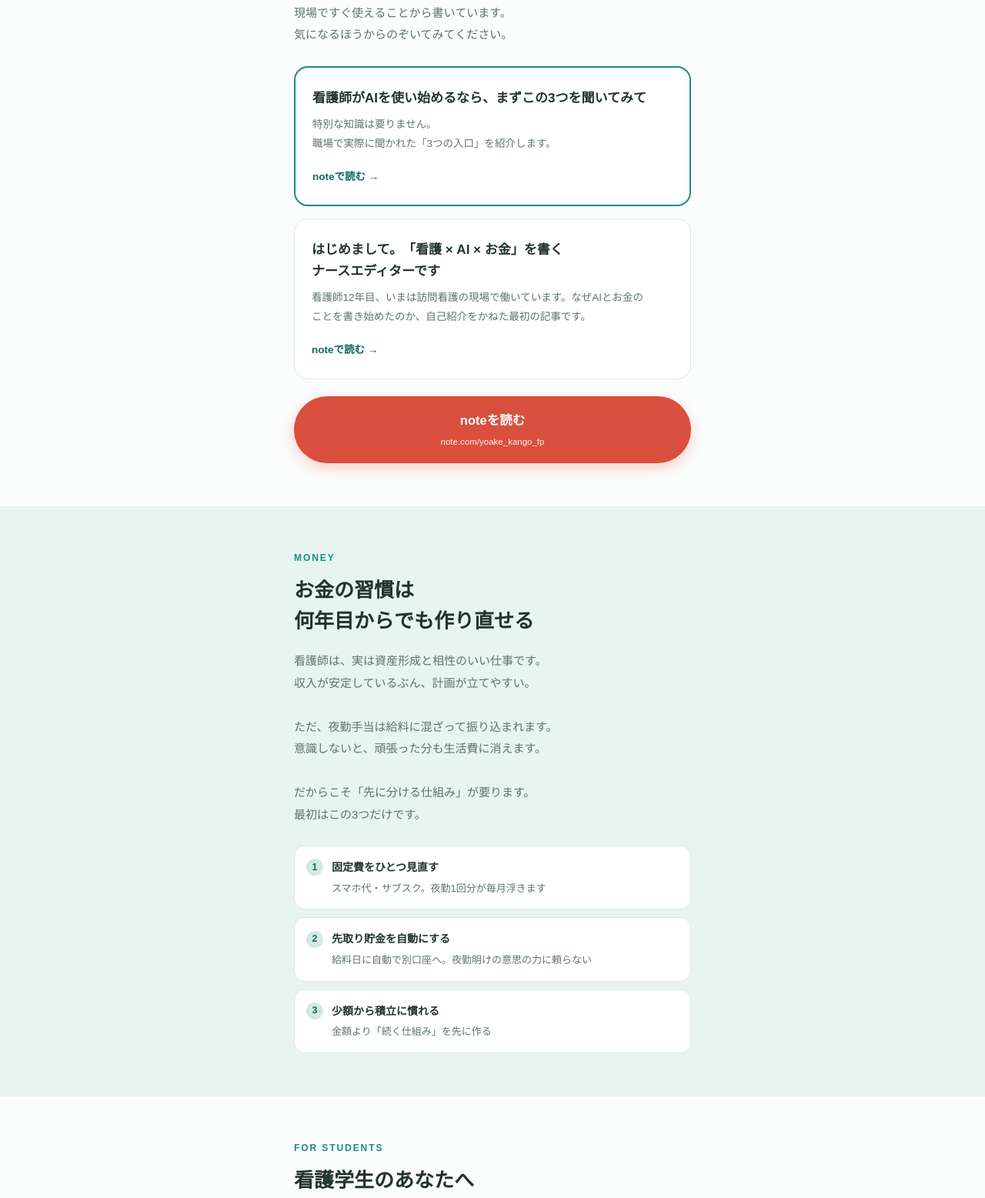
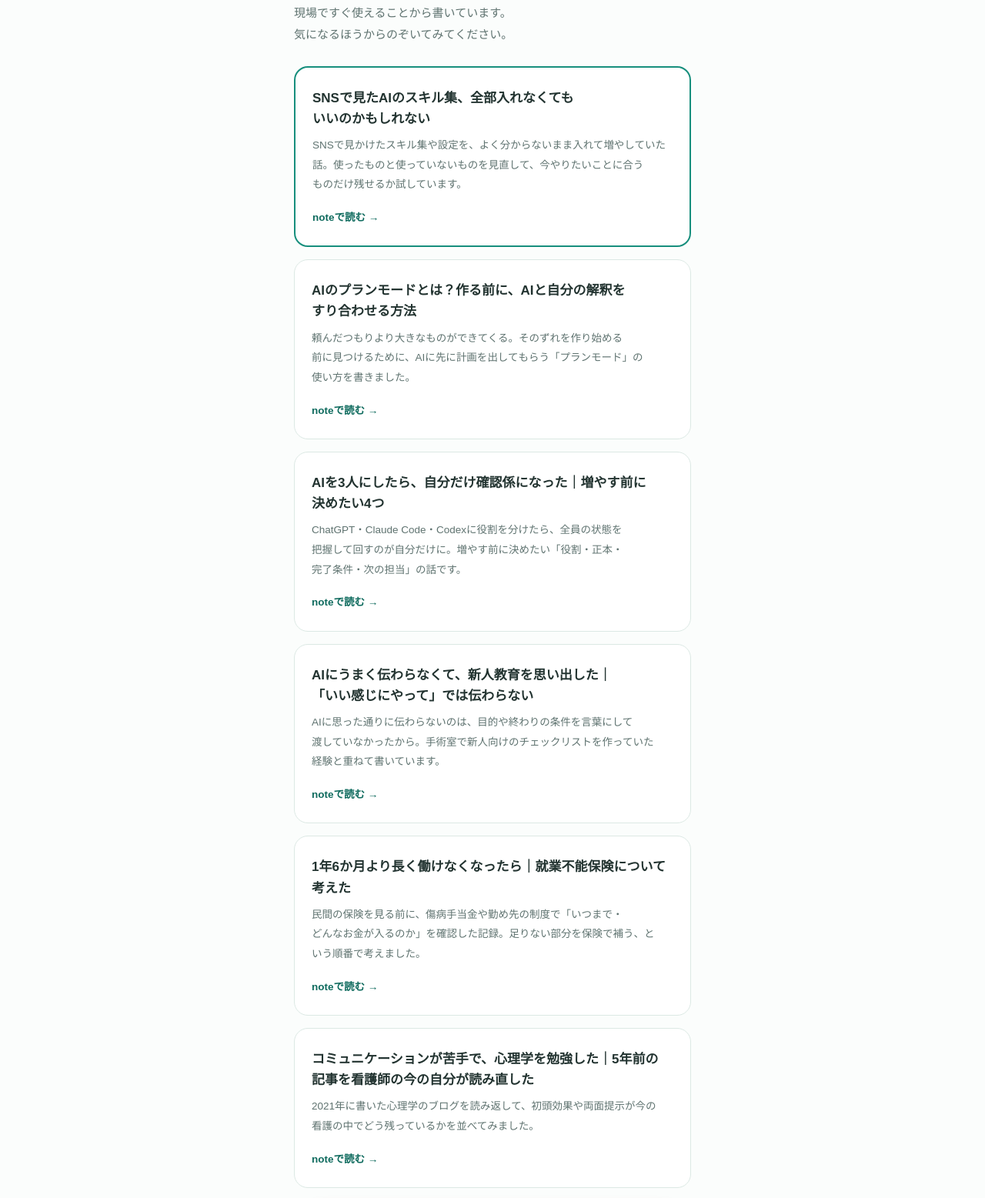
Before and after one commit to yoake-writer/yoake-writer.github.io, a plain HTML site: page kango/index.html in a window 1280 px wide. Shown: the part 2250-3807 px from the top of the page at 77% size. Drawn offline with Linux system fonts and the light colour scheme.

Commit message:
note週次同期: kango LPの記事カードを最新6本に更新
note API で公開中の32本を取得し、publishAt の新しい順に6本を掲載。
紹介文は各記事の本文を読んだ上で作成。
「1年6か月」が「か／月」で割れるため KEEP_TOGETHER に追加。

Co-Authored-By: Claude Fable 5.2 <noreply@anthropic.com>
Claude-Session: https://claude.ai/code/session_01S4iUJYAHFeeYTghHD8Fxjx

```diff
--- a/kango/index.html
+++ b/kango/index.html
@@ -342,14 +342,34 @@
     <h2>noteで<wbr>公開中の<wbr>記事</h2>
     <p class="lead">現場ですぐ<wbr>使える<wbr>ことから<wbr>書いています。<br>気に<wbr>なる<wbr>ほうからの<wbr>ぞいてみてください。</p>
     <div class="products">
-      <a class="product featured" href="https://note.com/yoake_kango_fp/n/n814ba654c8b3" target="_blank" rel="noopener">
-        <h3>看護師が<wbr>AIを<wbr>使い<wbr>始めるなら、<wbr>まず<wbr>この<wbr>3つを<wbr>聞いてみて</h3>
-        <p>特別な<wbr>知識は<wbr>要りません。<br>職場で<wbr>実際に<wbr>聞かれた<wbr>「3つの入口」を<wbr>紹介します。</p>
+      <a class="product featured" href="https://note.com/yoake_kango_fp/n/n40219d1e9392" target="_blank" rel="noopener">
+        <h3>SNSで<wbr>見た<wbr>AIの<wbr>スキル集、<wbr>全部<wbr>入れなくても<wbr>いいのかもしれない</h3>
+        <p>SNSで<wbr>見かけた<wbr>スキル集や<wbr>設定を、<wbr>よく<wbr>分からないまま<wbr>入れて<wbr>増やしていた<wbr>話。<wbr>使った<wbr>ものと<wbr>使っていない<wbr>ものを<wbr>見直して、<wbr>今やりたいことに合う<wbr>ものだけ<wbr>残せるか<wbr>試しています。</p>
         <span class="read">noteで<wbr>読む →</span>
       </a>
-      <a class="product" href="https://note.com/yoake_kango_fp/n/nf9aa38ffd17a" target="_blank" rel="noopener">
-        <h3>はじめまして。<wbr>「看護 × AI × お金」を<wbr>書く<wbr>ナースエディターです</h3>
-        <p>看護師12年目、<wbr>いまは<wbr>訪問看護の<wbr>現場で<wbr>働いています。<wbr>なぜAIとお金の<wbr>ことを<wbr>書き始めたのか、<wbr>自己紹介を<wbr>かねた<wbr>最初の<wbr>記事です。</p>
+      <a class="product" href="https://note.com/yoake_kango_fp/n/n2c8e4dc19084" target="_blank" rel="noopener">
+        <h3>AIの<wbr>プランモードとは？<wbr>作る<wbr>前に、<wbr>AIと<wbr>自分の<wbr>解釈を<wbr>すり合わせる<wbr>方法</h3>
+        <p>頼んだつもりより<wbr>大きな<wbr>ものが<wbr>できてくる。<wbr>そのずれを<wbr>作り始める<wbr>前に<wbr>見つける<wbr>ために、<wbr>AIに<wbr>先に<wbr>計画を<wbr>出して<wbr>もらう<wbr>「プランモード」の<wbr>使い方を<wbr>書きました。</p>
+        <span class="read">noteで<wbr>読む →</span>
+      </a>
+      <a class="product" href="https://note.com/yoake_kango_fp/n/n2c8719d2de2a" target="_blank" rel="noopener">
+        <h3>AIを<wbr>3人に<wbr>したら、<wbr>自分だけ確認係に<wbr>なった<wbr>｜増やす前に<wbr>決めたい<wbr>4つ</h3>
+        <p>ChatGPT・Claude Code・Codexに<wbr>役割を<wbr>分けたら、<wbr>全員の<wbr>状態を<wbr>把握して回すのが<wbr>自分だけに。<wbr>増やす前に<wbr>決めたい<wbr>「役割・正本・完了条件・次の担当」の<wbr>話です。</p>
+        <span class="read">noteで<wbr>読む →</span>
+      </a>
+      <a class="product" href="https://note.com/yoake_kango_fp/n/n2316d73373d8" target="_blank" rel="noopener">
+        <h3>AIに<wbr>うまく<wbr>伝わらなくて、<wbr>新人教育を<wbr>思い出した<wbr>｜<wbr>「いい感じにやって」では<wbr>伝わらない</h3>
+        <p>AIに<wbr>思った<wbr>通りに<wbr>伝わらないのは、<wbr>目的や<wbr>終わりの<wbr>条件を<wbr>言葉に<wbr>して<wbr>渡していなかったから。<wbr>手術室で<wbr>新人向けの<wbr>チェックリストを<wbr>作っていた<wbr>経験と<wbr>重ねて<wbr>書いています。</p>
+        <span class="read">noteで<wbr>読む →</span>
+      </a>
+      <a class="product" href="https://note.com/yoake_kango_fp/n/n0bf9eabbcac2" target="_blank" rel="noopener">
+        <h3>1年6か月より<wbr>長く<wbr>働けなくなったら<wbr>｜就業不能保険に<wbr>ついて<wbr>考えた</h3>
+        <p>民間の<wbr>保険を<wbr>見る<wbr>前に、<wbr>傷病手当金や<wbr>勤め先の<wbr>制度で<wbr>「いつまで・どんなお金が入るのか」を<wbr>確認した<wbr>記録。<wbr>足りない<wbr>部分を<wbr>保険で<wbr>補う、と<wbr>いう<wbr>順番で<wbr>考えました。</p>
+        <span class="read">noteで<wbr>読む →</span>
+      </a>
+      <a class="product" href="https://note.com/yoake_kango_fp/n/ned2d1e9b877f" target="_blank" rel="noopener">
+        <h3>コミュニケーションが<wbr>苦手で、<wbr>心理学を<wbr>勉強した<wbr>｜5年前の<wbr>記事を<wbr>看護師の<wbr>今の<wbr>自分が<wbr>読み直した</h3>
+        <p>2021年に<wbr>書いた<wbr>心理学の<wbr>ブログを<wbr>読み返して、<wbr>初頭効果や<wbr>両面提示が<wbr>今の<wbr>看護の<wbr>中で<wbr>どう<wbr>残っているかを<wbr>並べてみました。</p>
         <span class="read">noteで<wbr>読む →</span>
       </a>
     </div>
```
Also changed, not shown: 1 other file.
